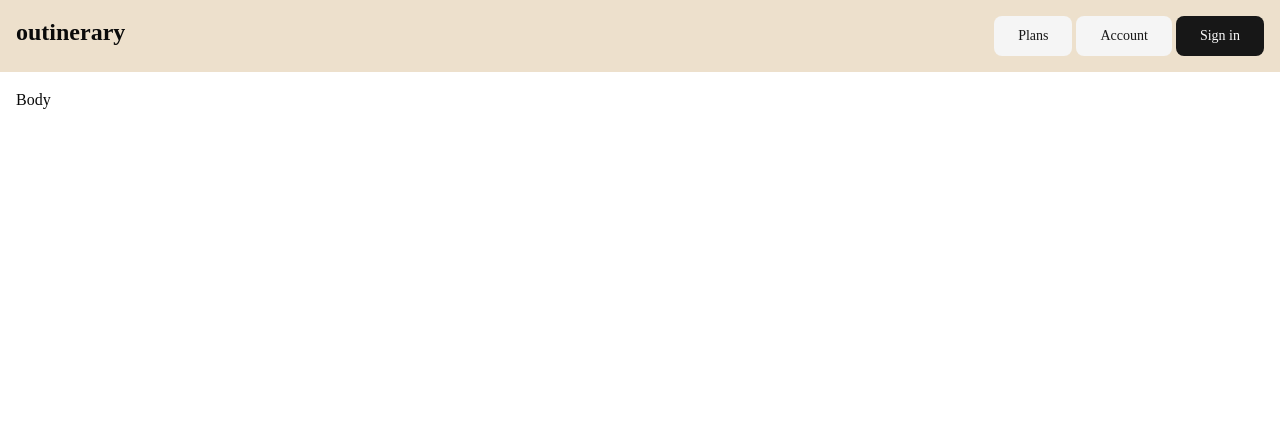
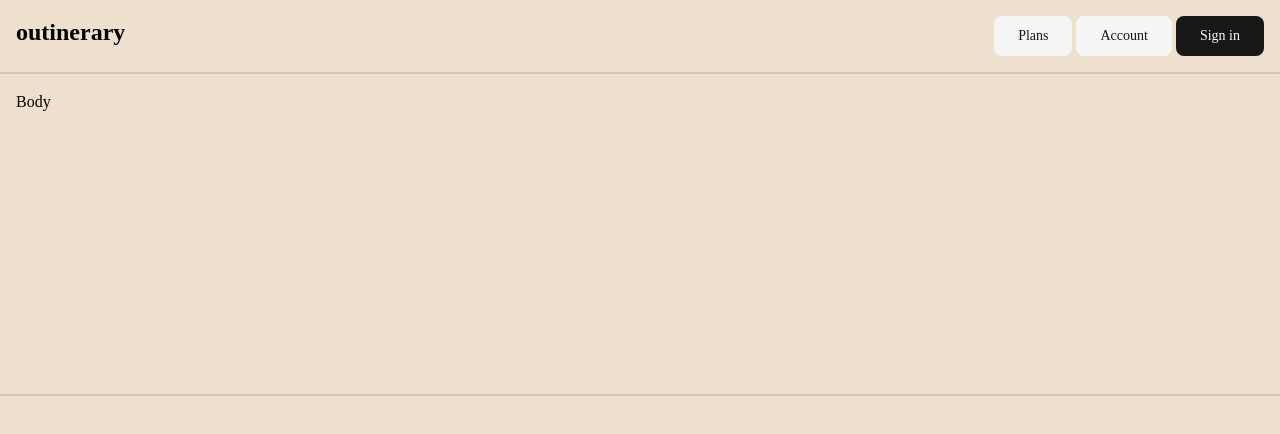
Before and after one commit to h-custodio/ourtinerary, a Next.js app: page / in a window 1280 px wide. Shown: the top 434 px of the page. Built offline with nearby package versions, Linux system fonts and the light colour scheme.

Commit message:
Added padding/margin styling and background colours from Sand & Ink

```diff
--- a/app/globals.css
+++ b/app/globals.css
@@ -121,15 +121,26 @@
   * {
     @apply border-border outline-ring/50;
   }
+
+  body {
+    background: #ede0cc;
+  }
+
   header {
     padding: 1rem;
-    background: #ede0cc;
-    @apply text-foreground;
+    border-bottom: 2px solid rgba(26, 21, 16, 0.12);
   }
+
   main {
     padding: 1rem;
-    @apply bg-background text-foreground;
+    height: 20rem;
   }
+
+  footer {
+    padding: 1rem;
+    border-top: 2px solid rgba(26, 21, 16, 0.12);
+  }
+
   html {
     @apply font-sans;
   }
```
